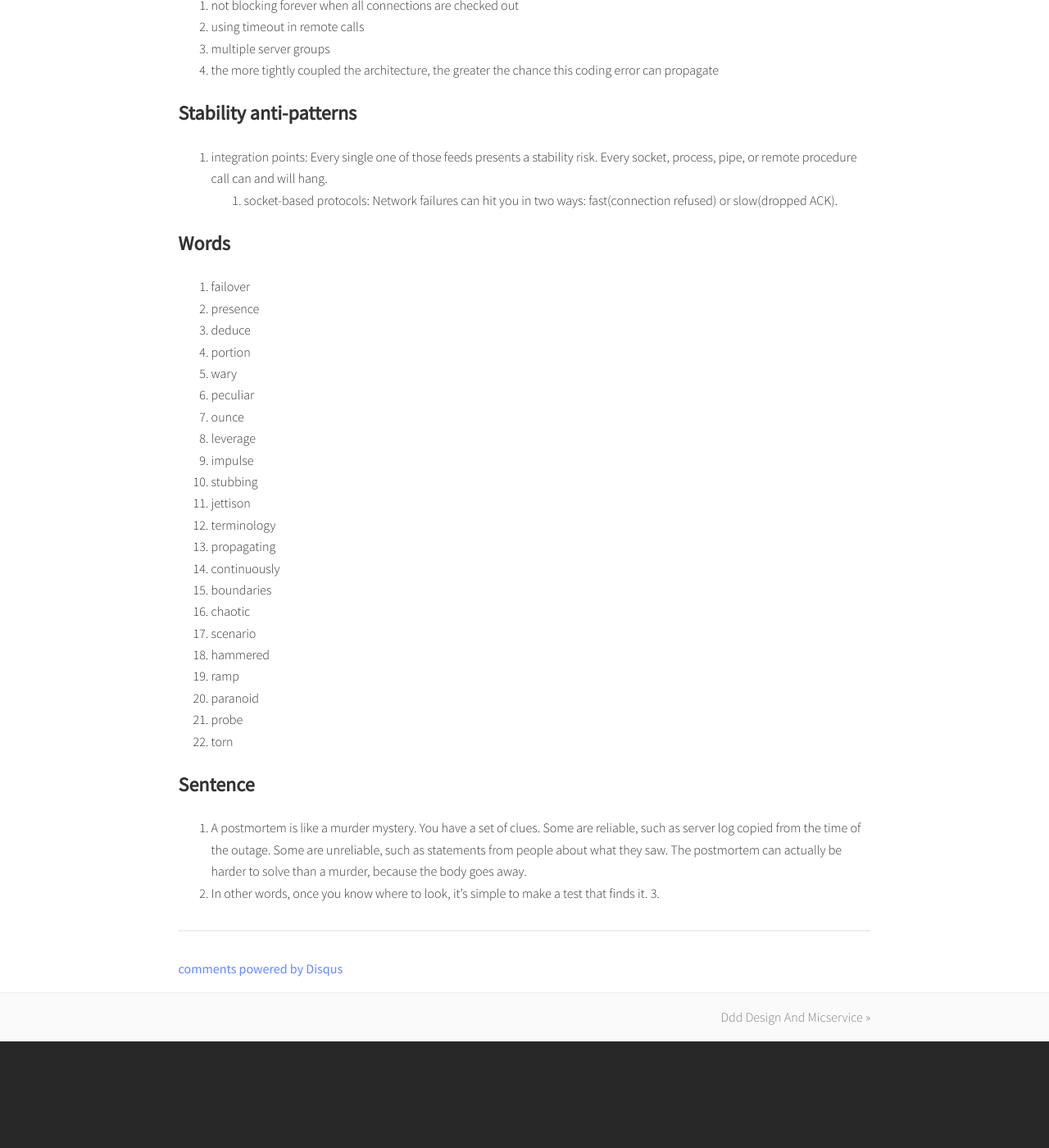
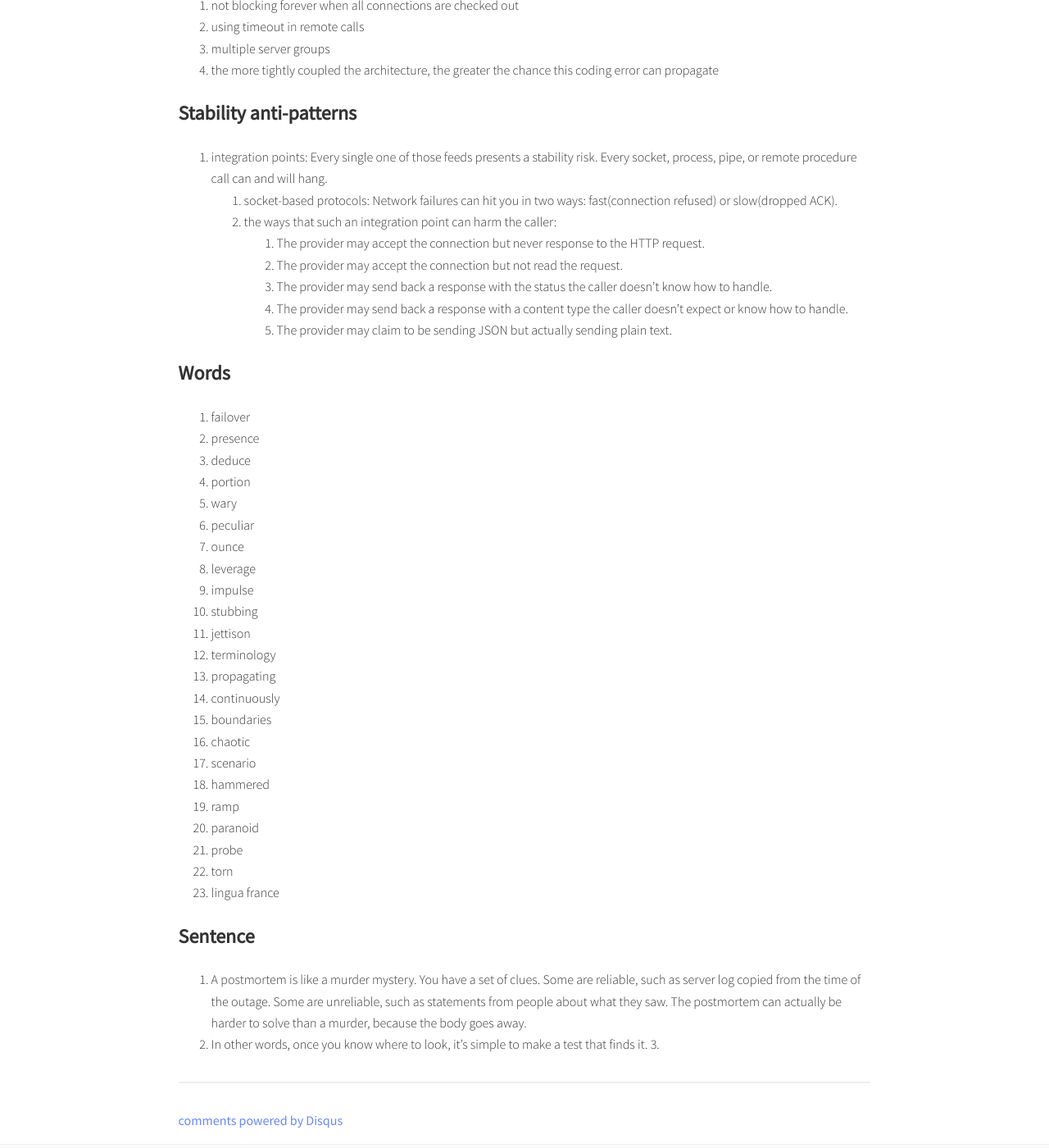
Before and after one commit to summer00/summer00.github.io, a Jekyll site: the page built from _posts/2020-11-10-release-it-note.md, in a window 1280 px wide and 1400 px high, scrolled down 1183 px. Shown: the whole window at 82% size. Built offline with Jekyll 4.4.1, drawn with Linux system fonts in a browser that asks for light colours; comment, search, counter and statistics services are not loaded; before the commit the page ends 2453 px from its top, so only the background shows below that.

Commit message:
update 2020-12-05

```diff
--- a/_posts/2020-11-10-release-it-note.md
+++ b/_posts/2020-11-10-release-it-note.md
@@ -46,6 +46,12 @@ them.
 
 1. integration points: Every single one of those feeds presents a stability risk. Every socket, process, pipe, or remote procedure call can and will hang.
    1. socket-based protocols: Network failures can hit you in two ways: fast(connection refused) or slow(dropped ACK).
+   2. the ways that such an integration point can harm the caller:
+      1. The provider may accept the connection but never response to the HTTP request.
+      2. The provider may accept the connection but not read the request.
+      3. The provider may send back a response with the status the caller doesn't know how to handle.
+      4. The provider may send back a response with a content type the caller doesn’t expect or know how to handle.
+      5. The provider may claim to be sending JSON but actually sending plain text.
 
 # Words
 
@@ -71,6 +77,7 @@ them.
 20. paranoid
 21. probe
 22. torn
+23. lingua france
 
 # Sentence
 
```
Also changed, not shown: _posts/2018-08-09-interview-tips.md (+11 -4 lines), _posts/2020-03-28-mysql-summary.md (+1 -1 lines), _posts/2020-11-22-java-system-optimize-note.md (added, +5 -0 lines), _posts/2020-12-05-use-laziness-to-your-advantage.md (added, +29 -0 lines).
